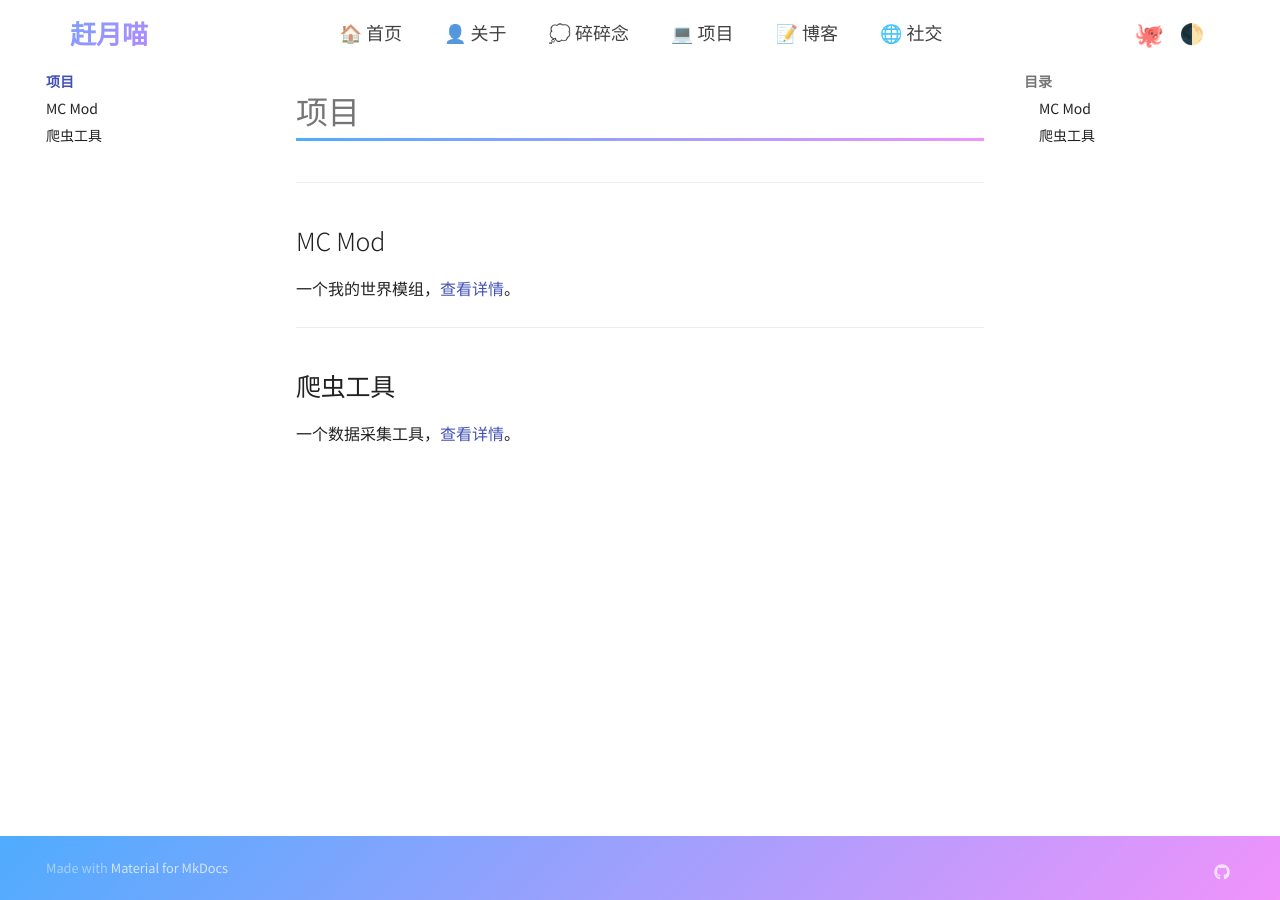
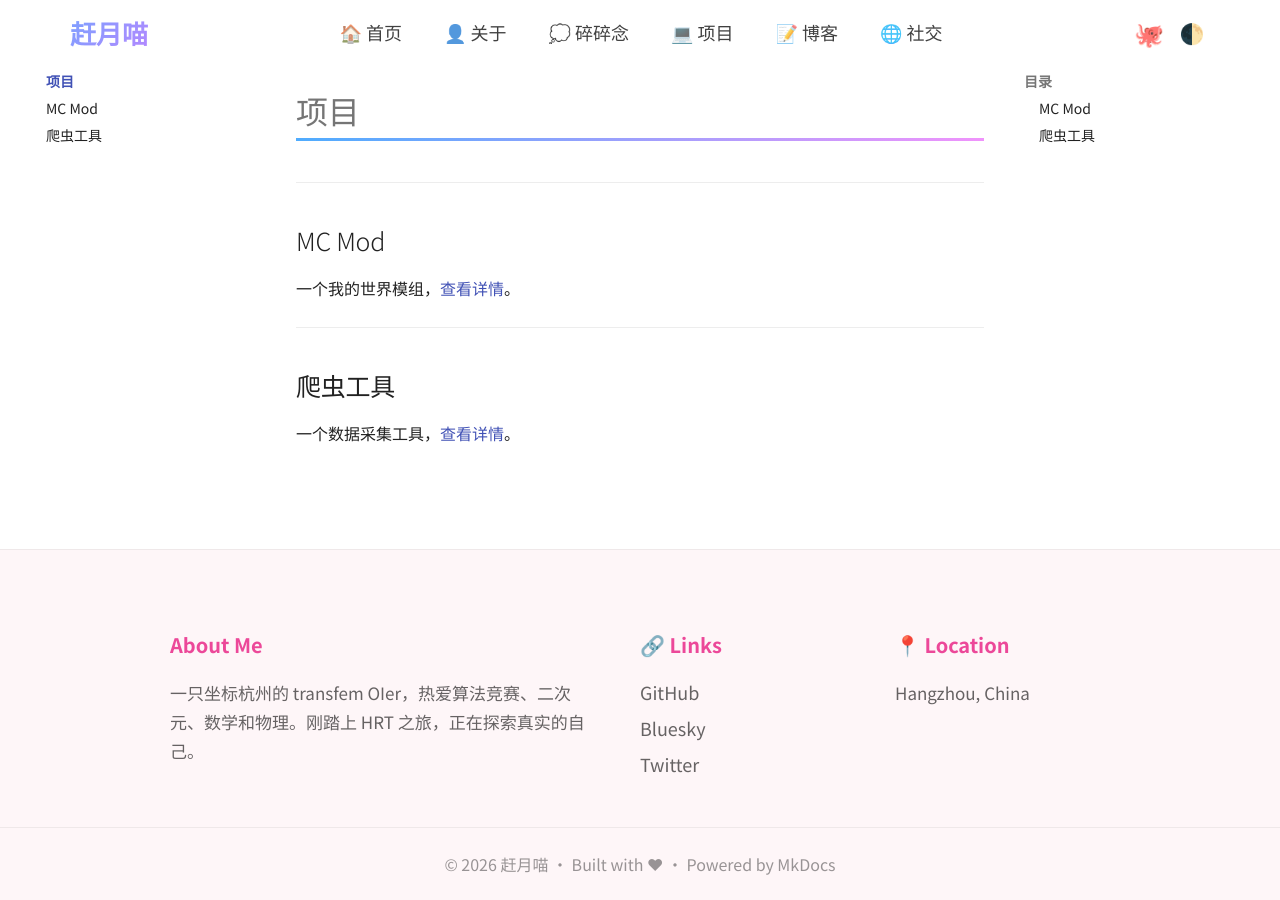
Before and after one commit to lxgy1024/personal-web, an MkDocs documentation site: the page built from docs/projects/index.md, in a window 1280 px wide. Built offline with MkDocs 1.6.1 and Material for MkDocs 9.7.7, drawn with Linux system fonts in a browser that asks for light colours; comment, search, counter and statistics services are not loaded; part of the change alters nothing that is shown.

Commit message:
fix: theme toggle persistence and universal footer
- Fix toggleHomepageTheme to directly set body data attribute and save to
  global localStorage key, instead of trying to click non-existent palette radios
- Add inline script in header to restore saved theme on every page load,
  syncing to MkDocs own storage format for cross-page consistency
- Make custom footer (C 2026 赶月喵) universal instead of homepage-only

Co-Authored-By: Claude Opus 4.7 <noreply@anthropic.com>

```diff
--- a/docs/js/home.js
+++ b/docs/js/home.js
@@ -5,16 +5,16 @@
 
 /* ===== Theme Toggle (available on all pages) ===== */
 window.toggleHomepageTheme = function () {
-  var toggles = document.querySelectorAll('input[data-md-toggle="__palette"]');
-  if (toggles.length > 1) {
-    for (var i = 0; i < toggles.length; i++) {
-      if (toggles[i].checked) {
-        toggles[(i + 1) % toggles.length].click();
-        return;
-      }
+  var current = document.body.getAttribute('data-md-color-scheme');
+  var next = current === 'default' ? 'slate' : 'default';
+  document.body.setAttribute('data-md-color-scheme', next);
+  try {
+    localStorage.setItem('__theme', next);
+    // Also persist in MkDocs' own storage for cross-page consistency
+    if (window.__md_set) {
+      __md_set('__palette', { index: next === 'slate' ? 1 : 0 });
     }
-    toggles[0].click();
-  }
+  } catch (e) {}
 };
 
 (function () {
--- a/overrides/main.html
+++ b/overrides/main.html
@@ -1,6 +1,7 @@
 {% extends "base.html" %}
 
 {% block header %}
+  <script>try{var t=localStorage.getItem('__theme');if(t){document.body.setAttribute('data-md-color-scheme',t);if(window.__md_set)__md_set('__palette',{index:t==='slate'?1:0})}}catch(e){}</script>
   <header class="homepage-header">
     <nav class="homepage-nav">
       <a href="{{ base_url }}/" class="nav-logo">赶月喵</a>
@@ -150,7 +151,6 @@
 {% endblock %}
 
 {% block footer %}
-  {% if page.is_homepage %}
   <footer class="homepage-footer">
     <div class="footer-content">
       <div class="footer-col">
@@ -174,7 +174,4 @@
       © 2026 赶月喵 · Built with ♥ · Powered by MkDocs
     </div>
   </footer>
-  {% else %}
-    {{ super() }}
-  {% endif %}
 {% endblock %}
```
Lines whose indentation alone changed are shown as unchanged.
